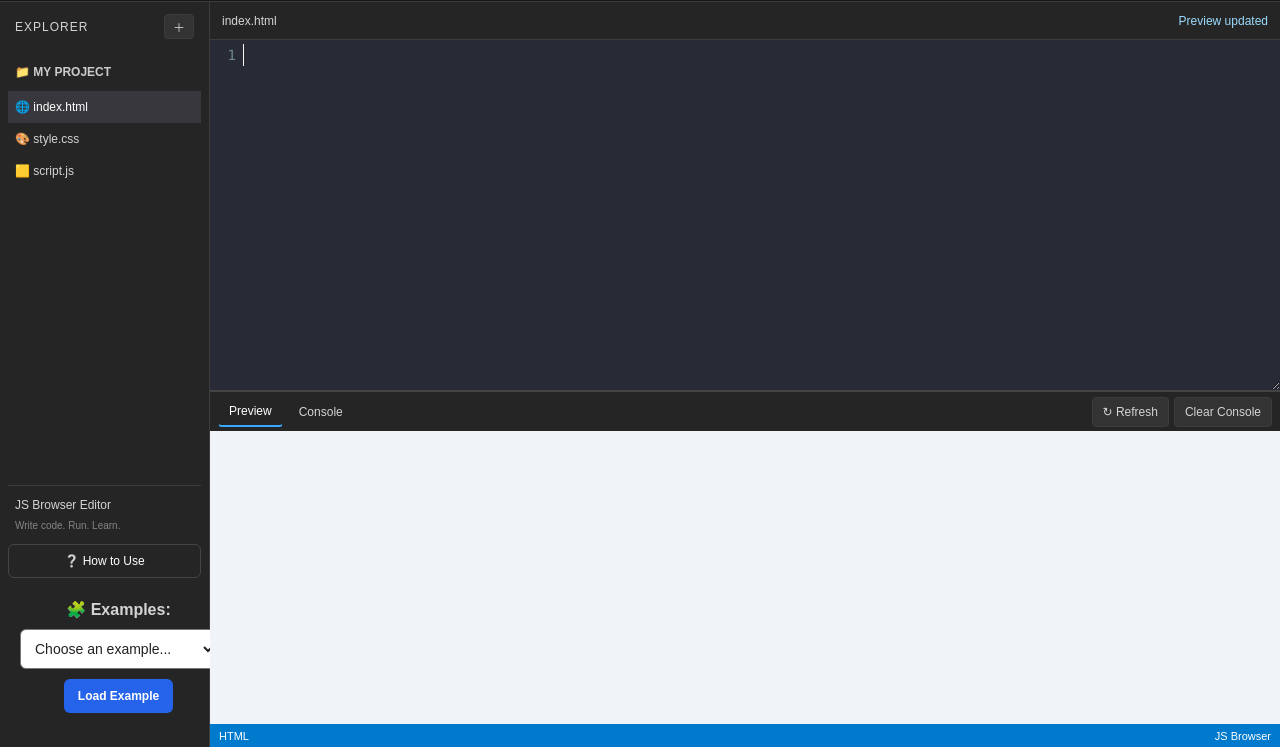
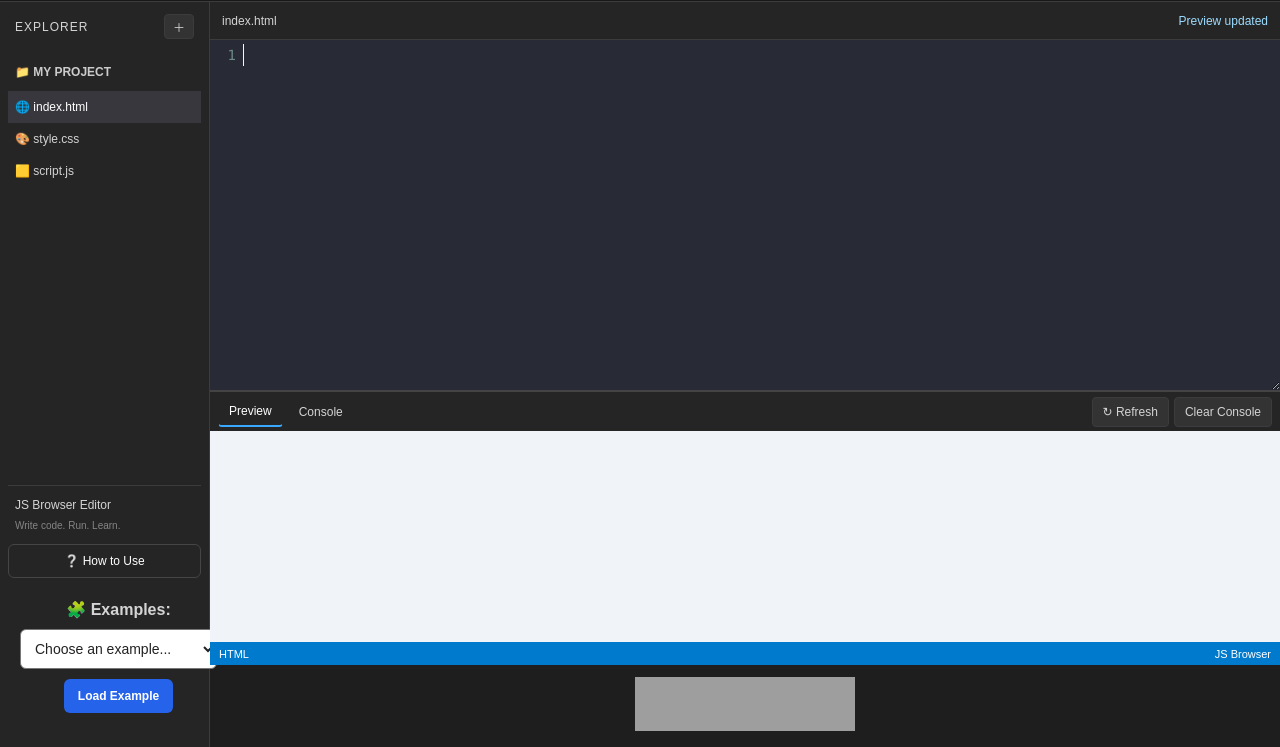
Before and after one commit to ssff46672-cmyk/js-browser, a website: page index.html in a window 1280 px wide. Shown: the part 53-800 px from the top of the page. Drawn offline with nearby package versions, Linux system fonts and the light colour scheme; grey boxes are pictures that could not be loaded.

Commit message:
Update index.html

```diff
--- a/index.html
+++ b/index.html
@@ -137,10 +137,25 @@
                 </div>
             </section>
 
-            <footer class="statusbar">
-                <span id="languageLabel">HTML</span>
-                <span>JS Browser</span>
-            </footer>
+
+<footer class="statusbar">
+    <span id="languageLabel">HTML</span>
+    <span>JS Browser</span>
+</footer>
+
+<div style="text-align: center; padding: 12px;">
+    <a href="https://devhunt.org/tool/js-browser"
+       target="_blank"
+       rel="noopener noreferrer"
+       title="JS Browser on DevHunt">
+        <img
+            src="https://devhunt.org/badge/js-browser.svg"
+            alt="JS Browser - Featured on DevHunt"
+            width="220"
+            height="54">
+    </a>
+</div>
+
         </main>
     </div>
 
```
